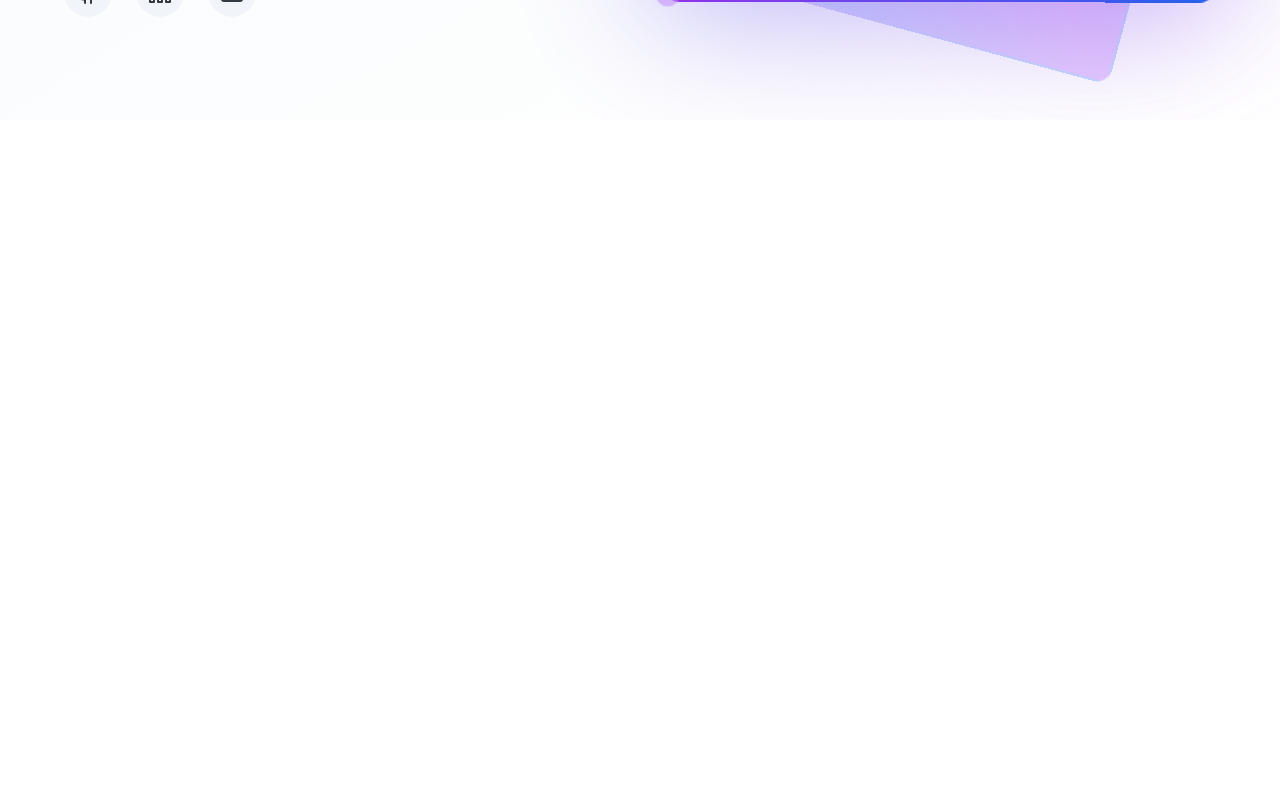
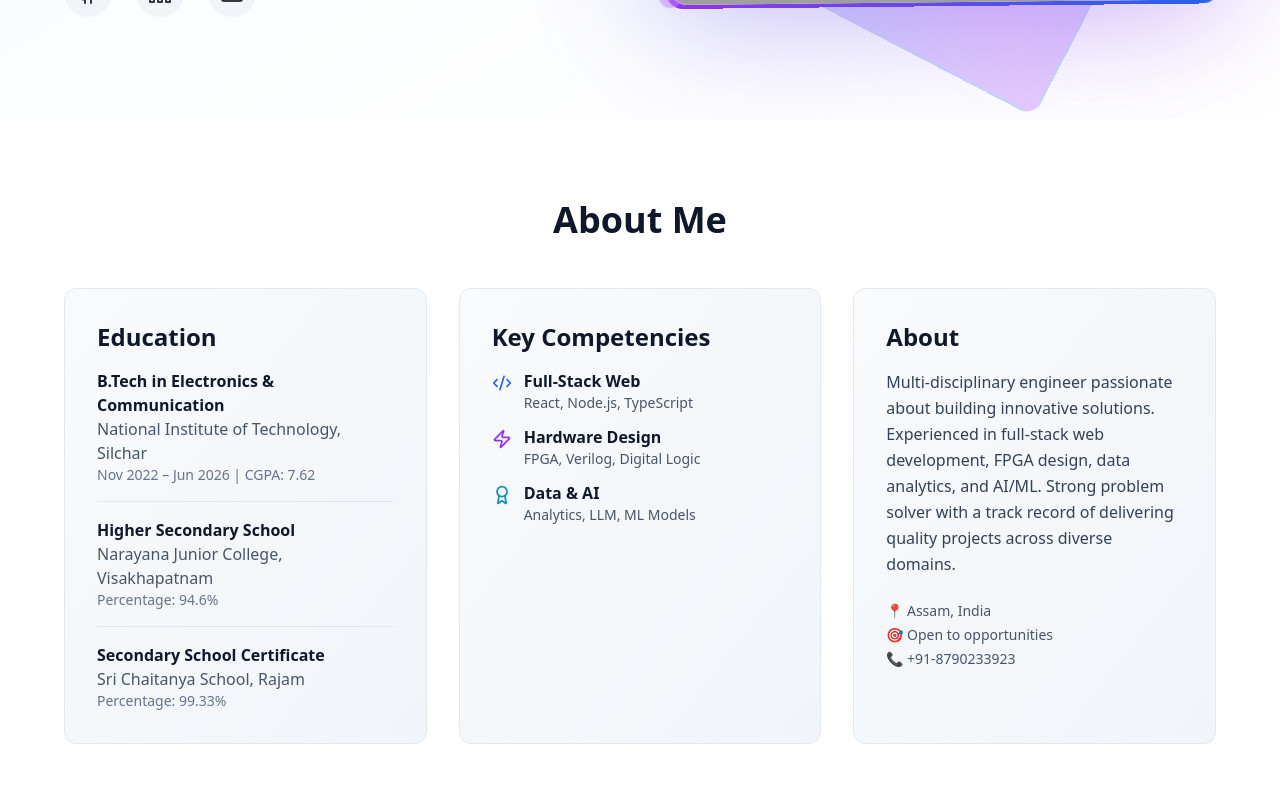
Before and after one commit to mrvarshith17/Portfolio, a React (Vite) app: page / in a window 1280 px wide. Shown: the part 680-1480 px from the top of the page. Built offline with nearby package versions, Linux system fonts and the light colour scheme; grey boxes are pictures that could not be loaded.

Commit message:
Fix section visibility - make all sections scrollable

```diff
--- a/client/components/SectionWrapper.tsx
+++ b/client/components/SectionWrapper.tsx
@@ -15,7 +15,7 @@ export default function SectionWrapper({
   bgColor = 'bg-white'
 }: SectionWrapperProps) {
   const { activeSection, exitingSection, animationType, setExitingSection } = useSectionContext();
-  const [isVisible, setIsVisible] = useState(id === 'about' || id === null);
+  const [isVisible, setIsVisible] = useState(true); // All sections visible by default for scrolling
   const isActive = activeSection === id;
   const isExiting = exitingSection === id;
 
@@ -25,12 +25,11 @@ export default function SectionWrapper({
     }
   }, [isActive]);
 
-  // Clear exiting section after animation completes
+  // Clear exiting section after animation completes (keep section visible)
   useEffect(() => {
     if (isExiting) {
       const timer = setTimeout(() => {
         setExitingSection(null);
-        setIsVisible(false);
       }, 600); // Match animation duration
       return () => clearTimeout(timer);
     }
@@ -79,8 +78,8 @@ export default function SectionWrapper({
         isActive ? getEnterAnimation() : isExiting ? getExitAnimation() : ''
       }`}
       style={{
-        opacity: isActive ? 1 : isExiting ? 0 : 0,
-        pointerEvents: isActive ? 'auto' : 'none',
+        opacity: 1, // Always visible for scrolling
+        pointerEvents: 'auto', // Always interactive
       }}
     >
       {children}
```
